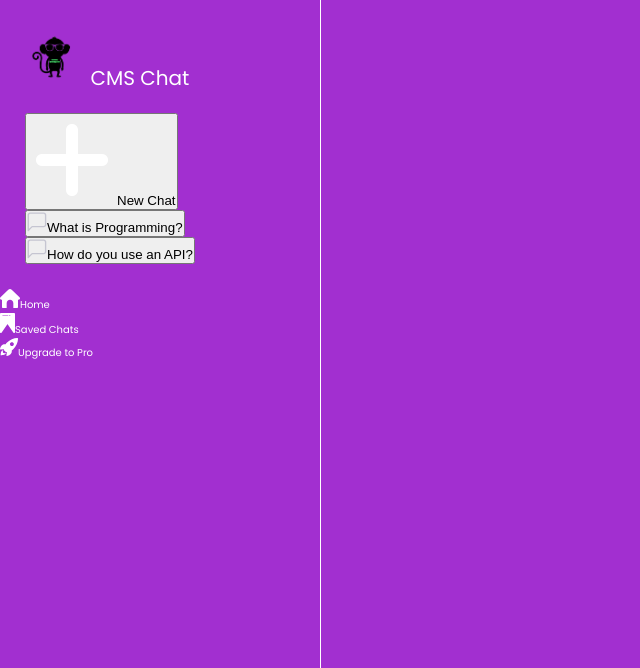
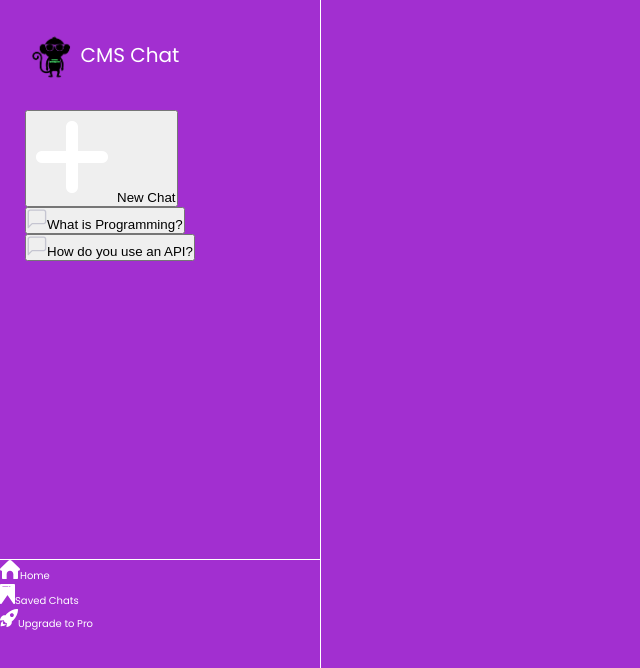
Before and after one commit to DDeShon/react-chat-ai, a React (Create React App) app: page / in a window 1280 px wide. Shown: the top 668 px of the page, without its empty margins (0-640 px from the left). Built offline with nearby package versions, Linux system fonts and the light colour scheme.

Commit message:
working on ui layout

```diff
--- a/src/App.css
+++ b/src/App.css
@@ -31,7 +31,6 @@ body {
 
 .logo {
   height: 6rem;
-  margin-right: 1rem;
 }
 
 .brand {
@@ -41,8 +40,12 @@ body {
 
 .upperSide {
   padding: 2.5rem;
+  border-bottom: 1px solid white;
+  height: 70%;
 }
 
 .upperSideTop {
-  padding-bottom: 2rem;
+  display: flex;
+  align-items: center;
+  margin-bottom: 2.5rem;
 }
```
